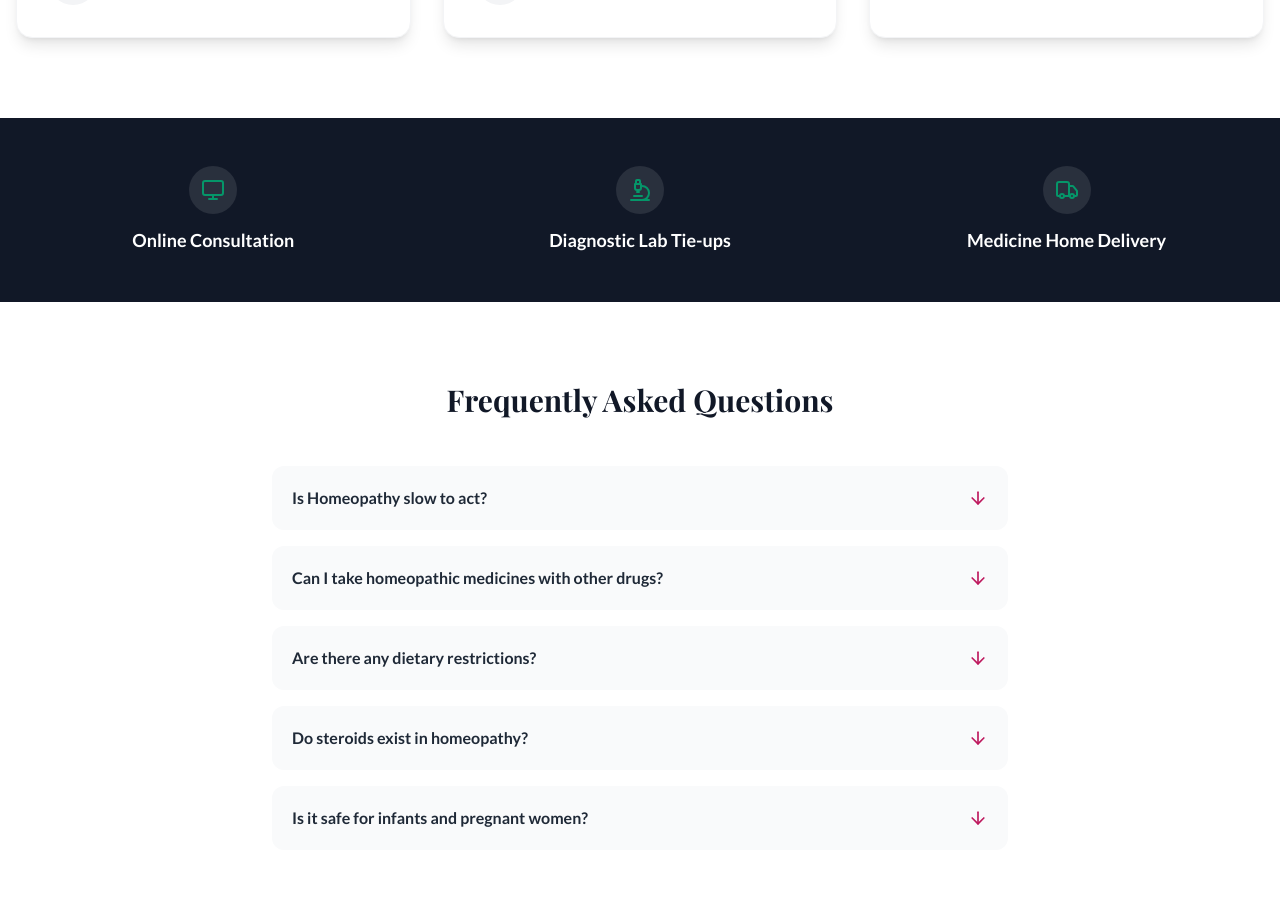
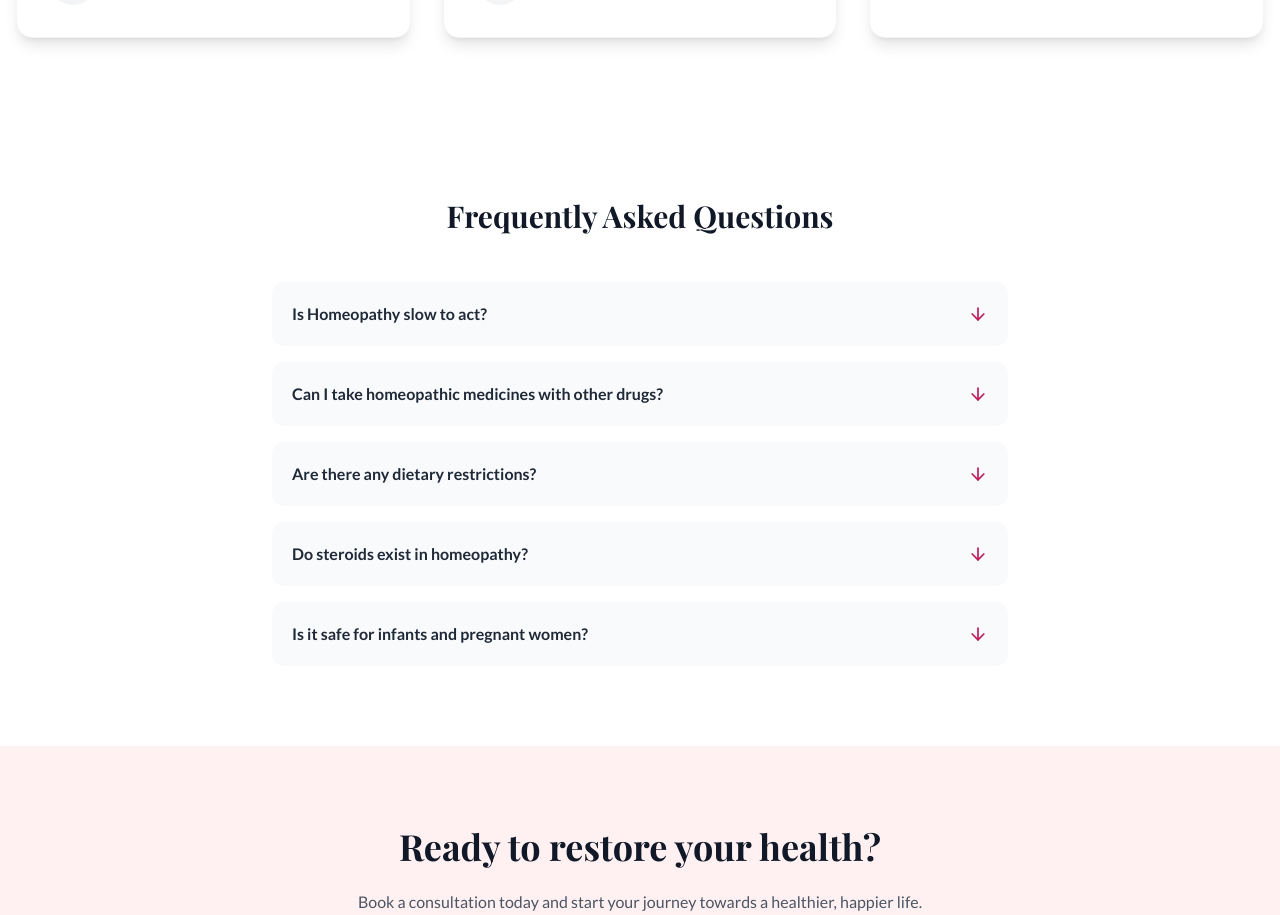
Before and after one commit to Neel-2606/Eunoia-Homeopathy-Clinic, a React (Vite) app: page / in a window 1280 px wide. Shown: the part 2862-3777 px from the top of the page. Built offline with nearby package versions, Linux system fonts and the light colour scheme.

Commit message:
black card removed

```diff
--- a/pages/PatientPortal.tsx
+++ b/pages/PatientPortal.tsx
@@ -194,23 +194,7 @@ const PatientPortal: React.FC = () => {
         </div>
       </section>
 
-      {/* FACILITIES STRIP */}
-      <section className="bg-gray-900 py-12">
-        <div className="container mx-auto px-4">
-          <div className="grid grid-cols-1 md:grid-cols-3 gap-8 text-white text-center">
-            {FACILITIES.map((facility, idx) => (
-              <div key={idx} className="flex flex-col items-center gap-3">
-                <div className="p-3 bg-white/10 rounded-full">
-                  <facility.icon size={24} className="text-secondary" />
-                </div>
-                <h3 className="font-bold text-lg">{facility.text}</h3>
-              </div>
-            ))}
-          </div>
-        </div>
-      </section>
-
-      {/* FAQ Accordion */}
+       {/* FAQ Accordion */}
       <section className="py-20 bg-white">
         <div className="container mx-auto px-4 max-w-3xl">
           <h2 className="text-3xl font-serif font-bold text-center text-gray-900 mb-12">Frequently Asked Questions</h2>
```
